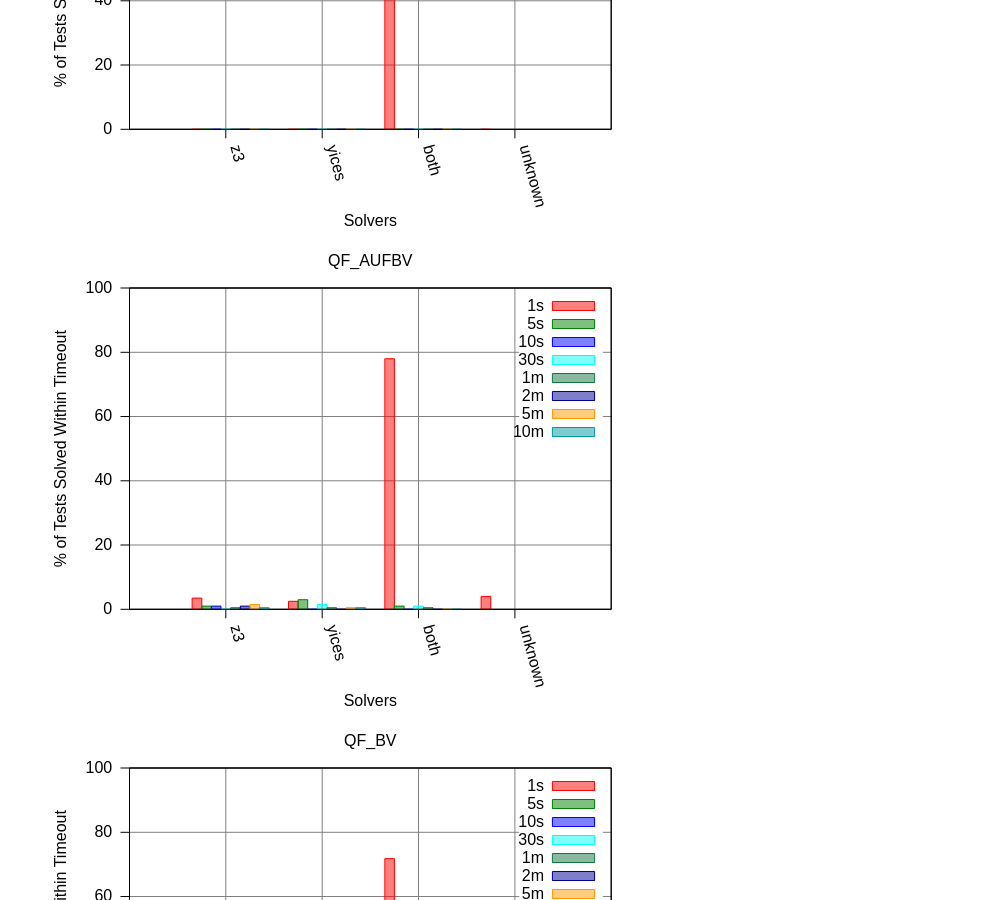
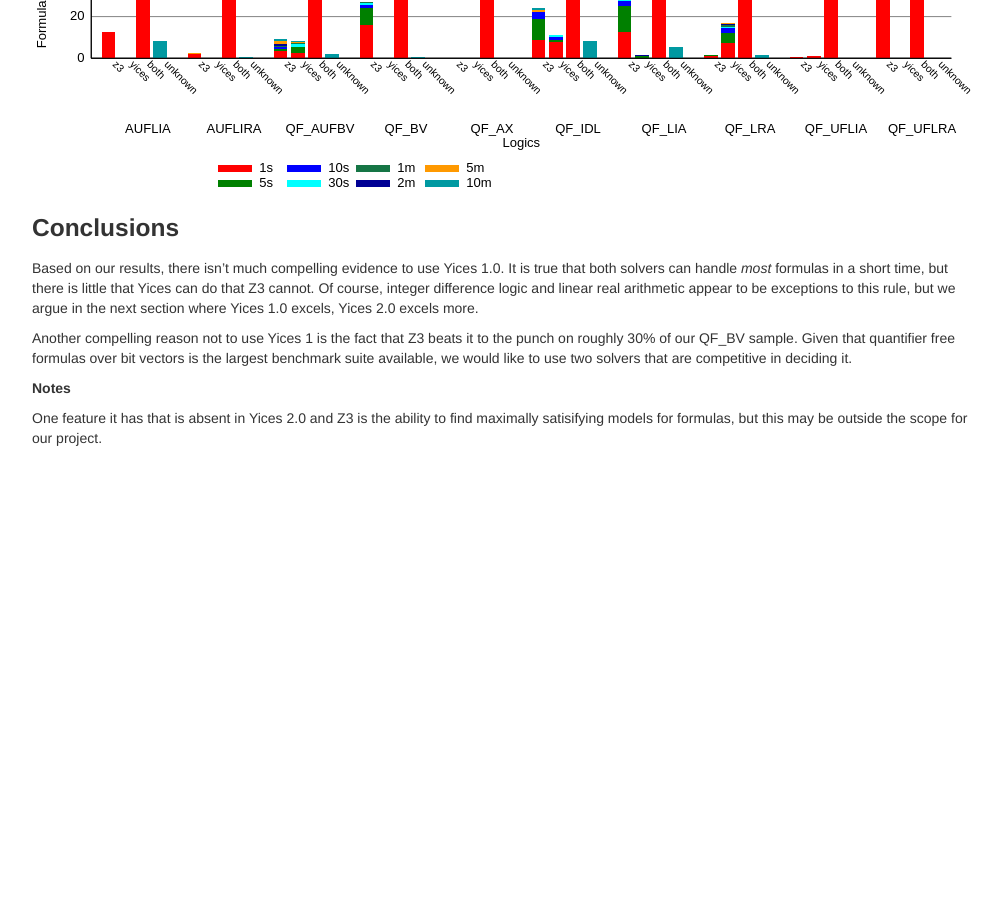
Before and after one commit to wdblair/composite-smt, a Jekyll site: the page built from site/solvers.md, in a window 1280 px wide and 900 px high, scrolled down 666 px. Shown: the whole window, without its empty margins (138-1140 px from the left). Built offline with Jekyll 4.4.1, drawn with Linux system fonts in a browser that asks for light colours; Markdown is read by kramdown in place of the engine named in the settings; after the commit the page ends 1124 px from its top, so only the background shows below that; some of the changed text lies outside the part shown.

Commit message:
Added a navbar and the new graphs.

```diff
--- a/scripts/graph.rb
+++ b/scripts/graph.rb
@@ -80,8 +80,8 @@
 }.join(", ")
 
 commands = <<-EOS
-set terminal pngcairo  transparent enhanced font "arial,10" fontscale 1.0 size 960, 400
-set output 'yices.png'
+set terminal svg font "arial,10" size 960, 400
+set output 'yices.svg'
 set border 3 front linetype -1 linewidth 1.000
 set boxwidth 0.8 absolute
 set style fill   solid 1.00 noborder
@@ -99,7 +99,7 @@
 set ztics border in scale 0,0 nomirror norotate  offset character 0, 0, 0 autojustify
 set cbtics border in scale 0,0 mirror norotate  offset character 0, 0, 0 autojustify
 set rtics axis in scale 0,0 nomirror norotate  offset character 0, 0, 0 autojustify
-set title "Gauging Capabilities"
+set title "Am Yices Nicht Neues"
 set xlabel "Logics"
 set xlabel  offset character 0, -2, 0 font "" textcolor lt -1 norotate
 set ylabel "Formulas Solved Within Timeout"
--- a/site/_layouts/default.html
+++ b/site/_layouts/default.html
@@ -7,6 +7,16 @@
 </head>
 <body>
 <div class="container">
+<div class="navbar">
+  <div class="navbar-inner">
+    <a class="brand" href="#">CS512</a>
+    <ul class="nav">
+      <li><a href="index.html">Overview</a></li>
+      <li><a href="solvers.html">Solvers</a></li>
+      <li><a href="power.html">Capabilities</a></li>
+    </ul>
+  </div>
+</div>
   {{content}}
 </div>
 </body>
--- a/site/solvers.md
+++ b/site/solvers.md
@@ -29,31 +29,24 @@
 
 ### Results
 
-![QF_AX][6]
-![QF_AUFBV][1]
-![QF_BV][8]
-![QF_LIA][2]
-![QF_LRA][4]
-![QF_UFLRA][9]
-![AUFLIA][10]
-![AUFLIRA][11]
-![QF_UFIDL][5]
-
+![Yices][1]
 
 ### Conclusions
 
-Based on our results, there isn't much compelling evidence to use Yices 1.0. One
-feature it has that is absent in Yices 2.0 and Z3 is the ability to find maximally
-satisifying models for formulas, but this may be outside the scope for our project.
+Based on our results, there isn't much compelling evidence to use Yices
+1.0. It is true that both solvers can handle _most_ formulas in a short
+time, but there is little that Yices can do that Z3 cannot. Of course,
+integer difference logic and linear real arithmetic appear to be exceptions to this rule, but we argue in the next section where Yices 1.0 excels, Yices 2.0 excels more.
 
-[1]: img/solvers/qf_aufbv.svg
-[2]: img/solvers/qf_lia.svg
-[3]: img/solvers/qf_auflia.svg
-[4]: img/solvers/qf_lra.svg
-[5]: img/solvers/qf_ufidl.svg
-[6]: img/solvers/qf_ax.svg
-[7]: img/solvers/qf_uflia.svg
-[8]: img/solvers/qf_bv.svg
-[9]: img/solvers/qf_uflra.svg
-[10]: img/solvers/auflia.svg
-[11]: img/solvers/auflira.svg
+Another compelling reason not to use Yices 1 is the fact that Z3 beats it
+to the punch on roughly 30% of our QF_BV sample. Given that quantifier
+free formulas over bit vectors is the largest benchmark suite available,
+we would like to use two solvers that are competitive in deciding it.
+
+##### Notes
+
+One feature it has that is absent in Yices 2.0 and Z3 is the ability
+to find maximally satisifying models for formulas, but this may be outside
+the scope for our project.
+
+[1]: img/solvers/yices.svg
```
Also changed, not shown: site/power.md (+16 -3 lines), logs/unknowns/graphs/power.png (deleted), logs/unknowns/graphs/power.svg (added), logs/yices1-bad/graphs/yices.svg (added), site/img/power/power.svg (added), site/img/solvers/yices.png (added), site/img/solvers/yices.svg (added).
